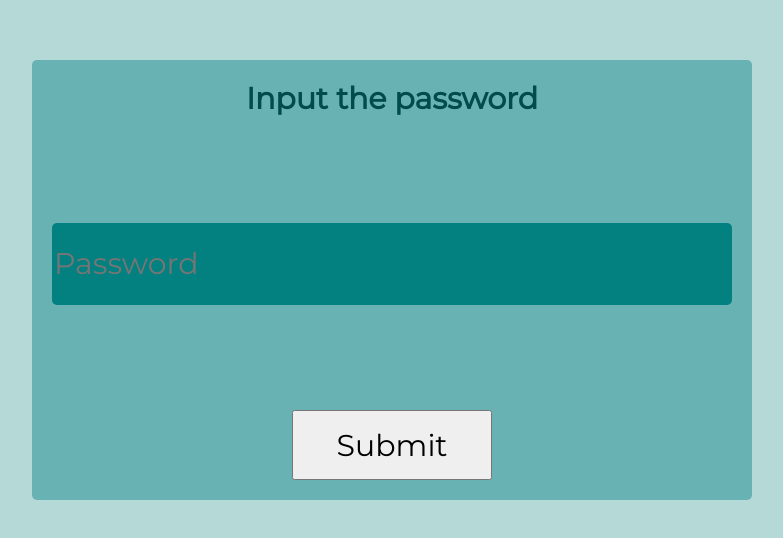
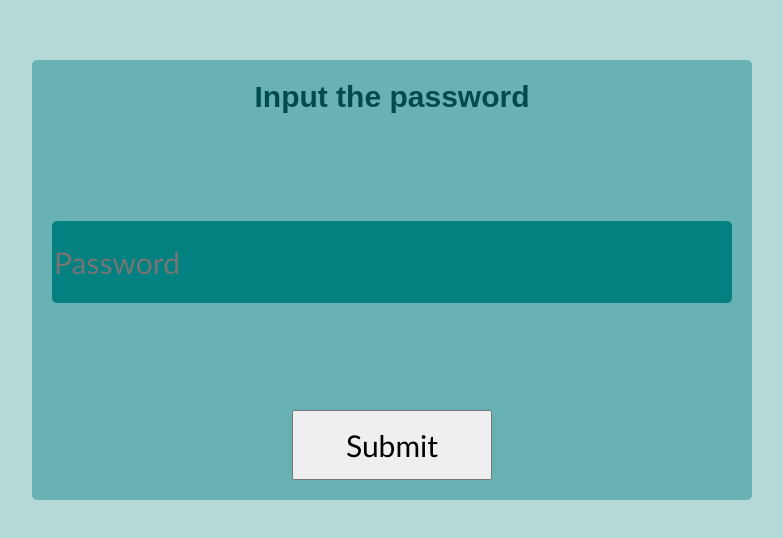
Before and after one commit to TheAereus/PasscodeLetter, a SvelteKit app: page / in a window 1280 px wide. Shown: the part 120-658 px from the top of the page, without its empty margins (248-1031 px from the left). Built offline with nearby package versions, Linux system fonts and the light colour scheme.

Commit message:
font change

```diff
--- a/src/routes/+page.svelte
+++ b/src/routes/+page.svelte
@@ -4,7 +4,6 @@
 <svelte:head>
 	<title>Password</title>
 	<meta name="description" content="Svelte demo app" />
-	<link href='https://fonts.googleapis.com/css?family=Montserrat' rel='stylesheet'>
 </svelte:head>
 
 <div class="mainBox">
@@ -34,7 +33,7 @@
 		margin-top: auto;
 		height: 80px;
 		font-size: 30px;
-		font-family: 'Montserrat', sans-serif;
+		font-family: Calibri, sans-serif;
 		border: 0 solid #038180;
 		border-radius: 5px;
 		background-color: #038180;
@@ -59,6 +58,6 @@
 		width: 200px;
 		height: 70px;
 		font-size: 30px;
-		font-family: 'Montserrat', sans-serif;
+		font-family: Calibri, sans-serif;
 	}
 </style>
```
